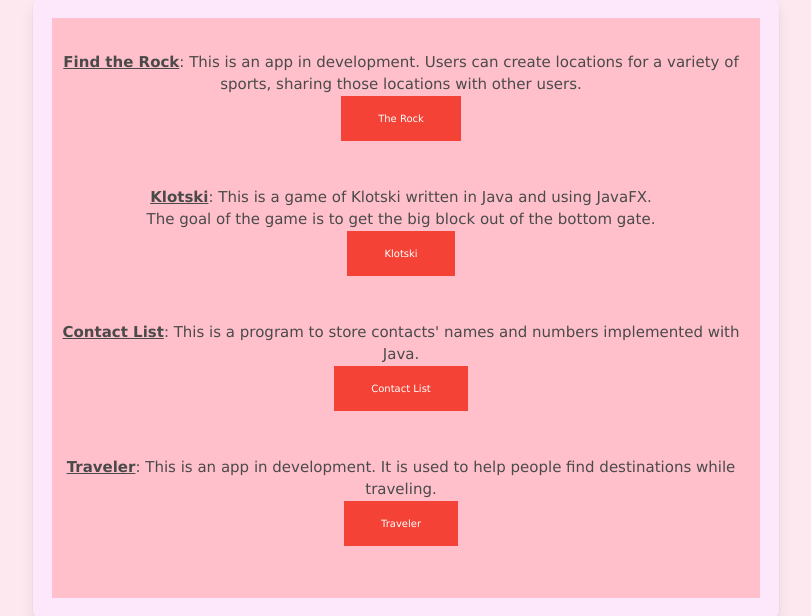
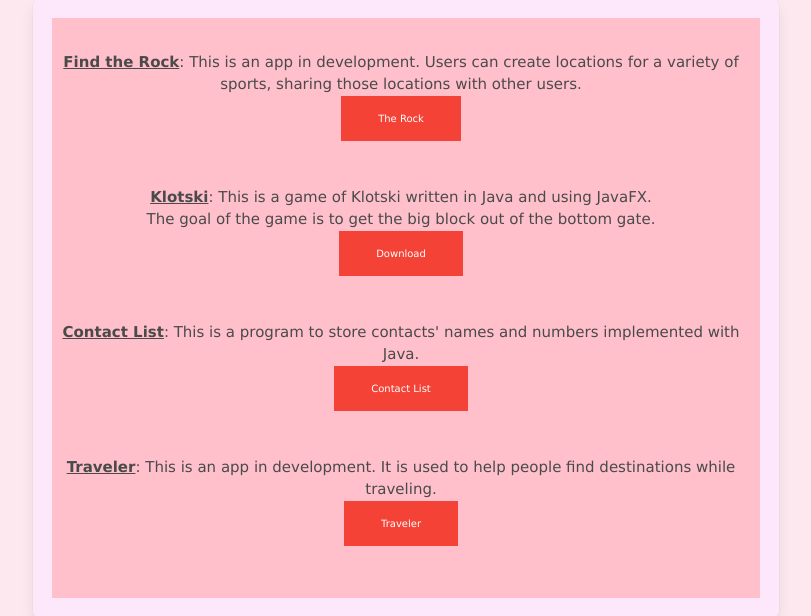
Before and after one commit to chuckthemole/website, a Django app: page /klotski in a window 1280 px wide. Shown: the part 117-733 px from the top of the page, without its empty margins (234-1045 px from the left). Run offline with Django 3.2, Linux system fonts and the light colour scheme; some libraries are stand-ins or nearby versions.

Commit message:
Make klotski download

```diff
--- a/chucksite/templates/chucksite/projects.html
+++ b/chucksite/templates/chucksite/projects.html
@@ -17,7 +17,7 @@
             <br><br>
             <u><b>Klotski</b></u>: This is a game of Klotski written in Java and using JavaFX.
             <br>The goal of the game is to get the big block out of the bottom gate.
-            <p> <a class="headerButton" href="{% url 'chucksite:klotski' %}">Klotski</a> </p>
+            <p> <a class="headerButton" href="{% static 'chucksite/projects/Klotski.zip' %}" download>Download</a> </p>
             <br><br>
             <u><b>Contact List</b></u>: This is a program to store contacts' names and numbers implemented with Java.
             <p> <a class="headerButton" href="{% static 'chucksite/projects/ContactList.zip' %}" download>Contact List</a> </p>
```
